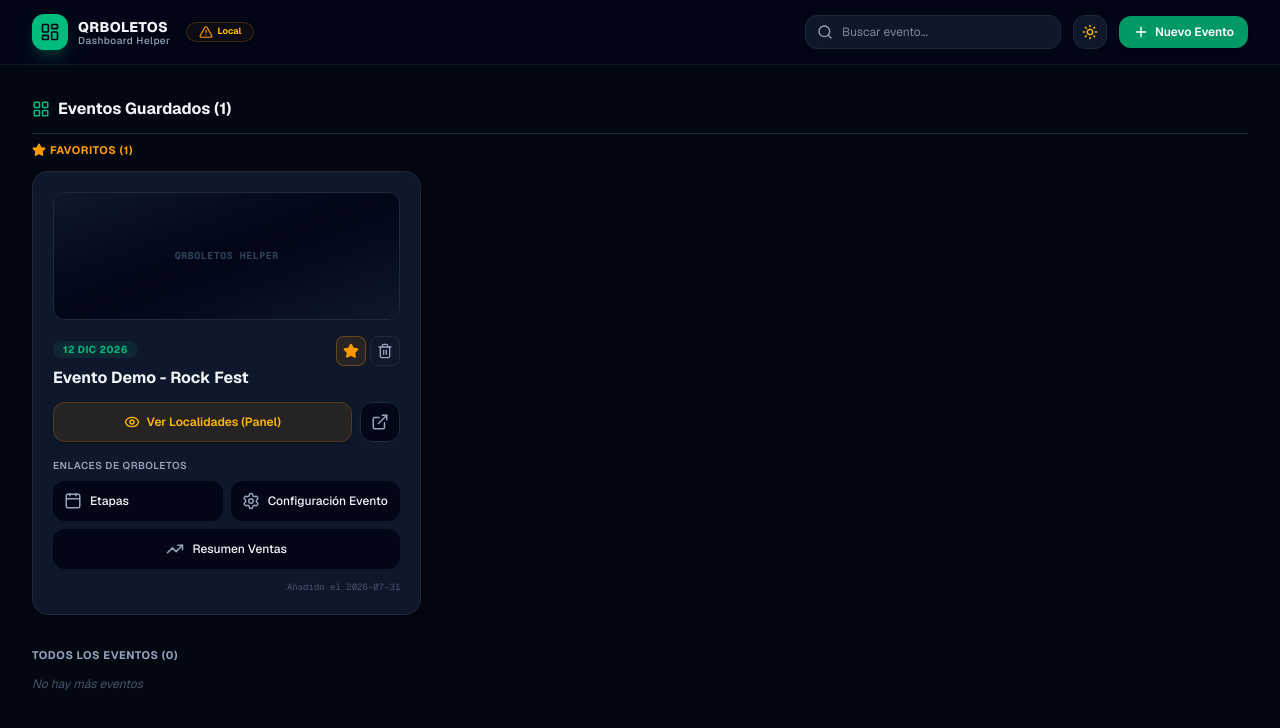
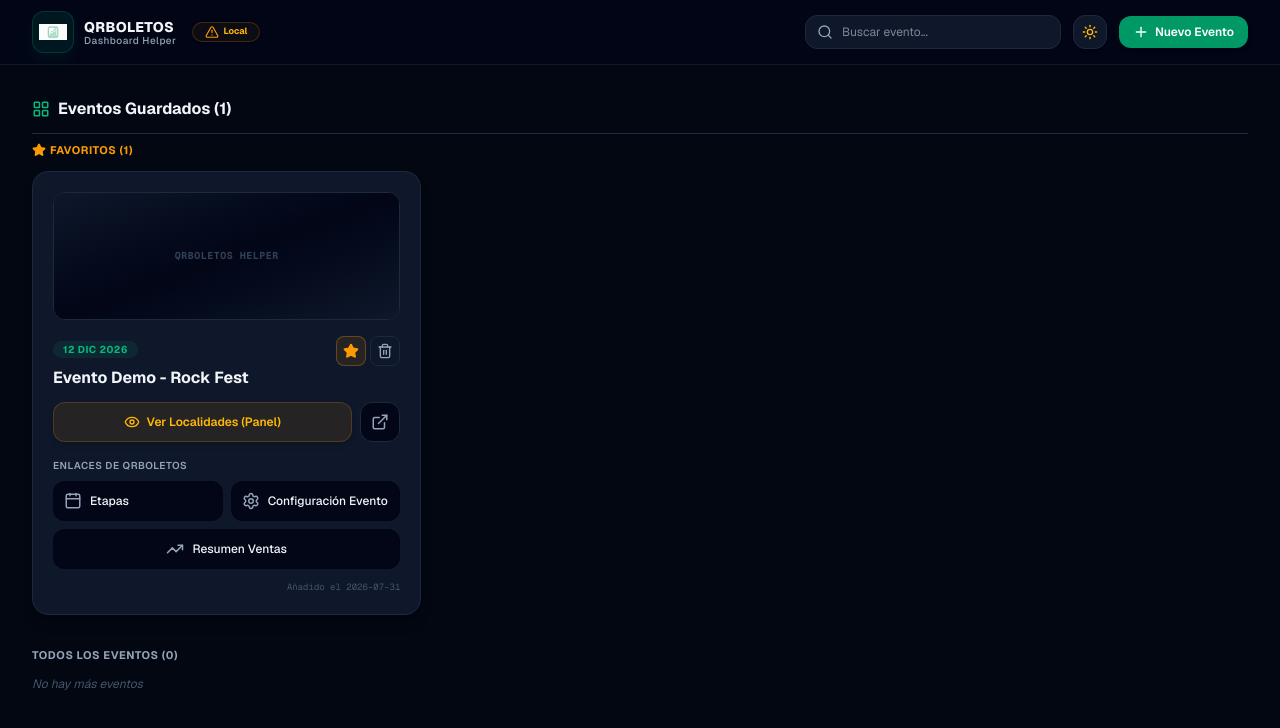
Before and after one commit to andresmholguin/eventQRaccess, a Next.js app: page / in a window 1280 px wide. Shown: the top 728 px of the page. Built offline with nearby package versions, Linux system fonts and the light colour scheme.

Commit message:
style: configurar el icono cargado por el usuario como favicon (icon.png) y logotipo del header (logo.png)

```diff
--- a/src/app/layout.tsx
+++ b/src/app/layout.tsx
@@ -16,7 +16,7 @@ export const metadata: Metadata = {
   title: "QRBoletos Dashboard Helper",
   description: "Panel de accesos rápidos y extractor de localidades de eventos para QRBoletos.",
   icons: {
-    icon: "/icon.jpg",
+    icon: "/icon.png",
   },
 };
 
--- a/src/app/page.tsx
+++ b/src/app/page.tsx
@@ -253,8 +253,12 @@ export default function Home() {
           {/* Logo y Badge */}
           <div className="flex items-center gap-4">
             <div className="flex items-center gap-2.5">
-              <div className="bg-emerald-500 p-2 rounded-xl text-slate-950 font-bold shadow-lg shadow-emerald-500/20">
-                <LayoutDashboard className="w-5 h-5" />
+              <div className="bg-emerald-500/10 p-1.5 rounded-xl border border-emerald-500/20 shadow-lg shadow-emerald-500/5">
+                <img
+                  src="/logo.png"
+                  alt="Logo"
+                  className="w-7 h-7 object-contain"
+                />
               </div>
               <div>
                 <span className="font-extrabold text-sm tracking-wide text-slate-100 uppercase block">
```
Also changed, not shown: public/logo.png (added), src/app/icon.png (added).
